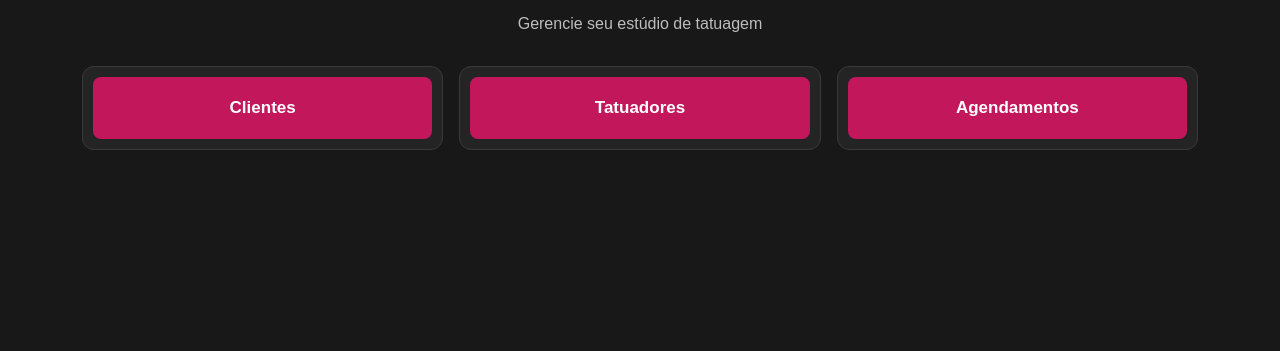
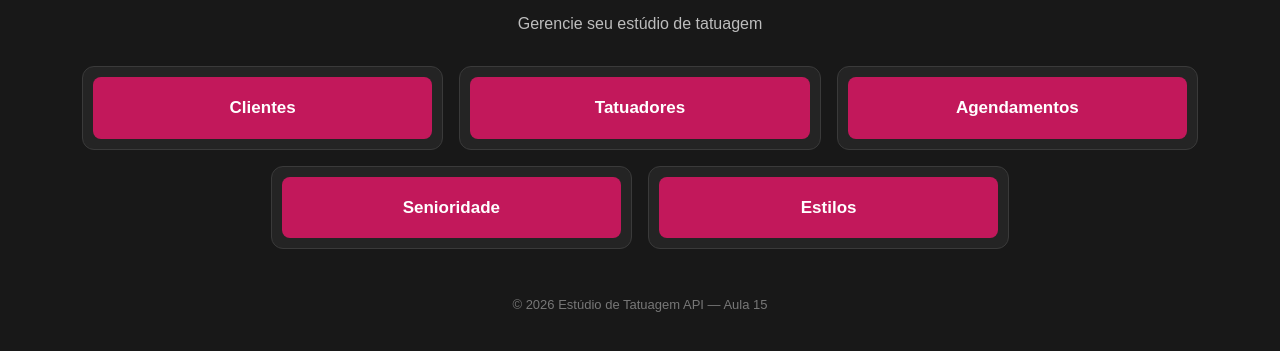
Before and after one commit to juliarudel/projetocombanco-main, a plain HTML site: page frontend/dashboard.html in a window 1280 px wide. Shown: the part 149-500 px from the top of the page. Drawn offline with nearby package versions, Linux system fonts and the light colour scheme; sample sign-in values are in the browser's storage.

Commit message:
tudo rodando

```diff
--- a/frontend/dashboard.html
+++ b/frontend/dashboard.html
@@ -128,8 +128,10 @@
     <h1>⚡ Painel Principal ⚡</h1>
     <p class="subtitulo">Gerencie seu estúdio de tatuagem</p>
 
-    <div class="row g-3">
+    <!-- justify-content-center garante o alinhamento perfeito quando houver quebra de linha -->
+    <div class="row g-3 justify-content-center">
 
+      <!-- Botões Principais -->
       <div class="col-md-4">
         <div class="card-menu">
           <a href="clientes.html" class="btn btn-principal w-100">Clientes</a>
@@ -144,4 +146,34 @@
 
       <div class="col-md-4">
         <div class="card-menu">
-          <a href="agendamentos.html" class="btn btn-principal w-100">Agendamentos
+          <a href="agendamentos.html" class="btn btn-principal w-100">Agendamentos</a>
+        </div>
+      </div>
+
+      <!-- Botões de Apoio alterados de cinza para rosa (btn-principal) -->
+      <div class="col-md-4">
+        <div class="card-menu">
+          <a href="senioridade.html" class="btn btn-principal w-100">Senioridade</a>
+        </div>
+      </div>
+
+      <div class="col-md-4">
+        <div class="card-menu">
+          <a href="estilos.html" class="btn btn-principal w-100">Estilos</a>
+        </div>
+      </div>
+
+    </div>
+  </main>
+
+  <footer>
+    <p>© 2026 Estúdio de Tatuagem API — Aula 15</p>
+  </footer>
+
+  <script src="js/auth.js"></script>
+  <script>
+    protegerPagina() // Mantém a trava de segurança na página
+  </script>
+
+</body>
+</html>
```
Also changed, not shown: frontend/senioridade.html (+1 -2 lines), frontend/tatuadores.html (+1 -1 lines), backend/requirements.txt, backend/uploads/3_erro agendamento.png (added), backend/uploads/4_bd borboleta.jpeg (added), backend/uploads/5_bd flor.webp (added), backend/uploads/6_bd leão.jpg (added), 1 other file.
